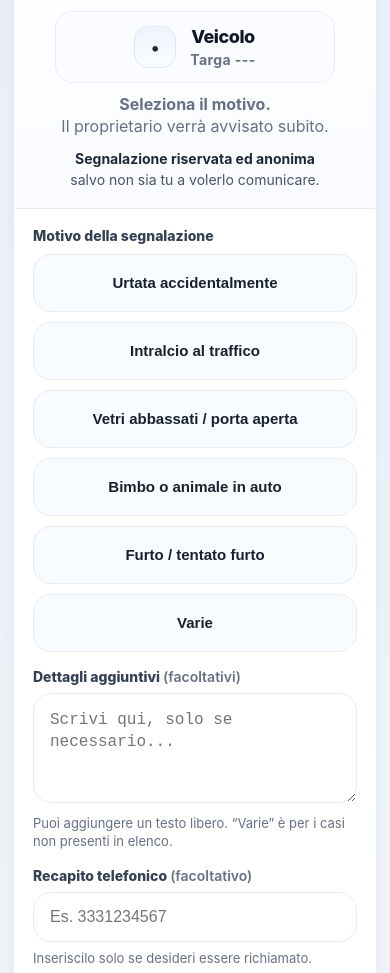
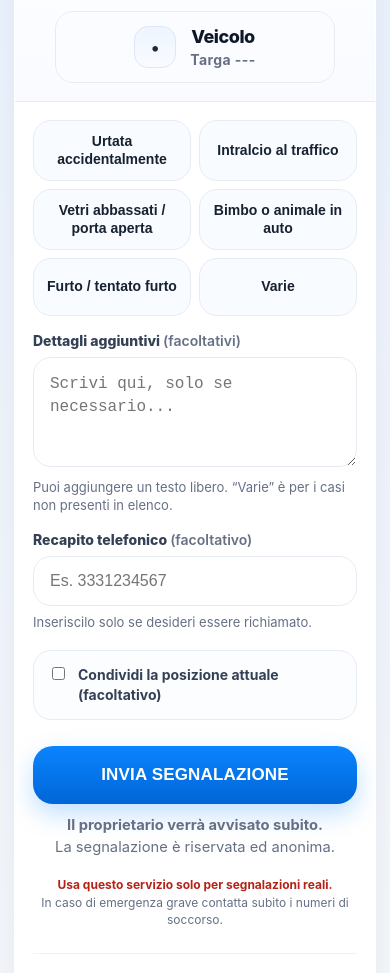
Before and after one commit to vetracon-code/adesivo-auto, a website: page public/contact.html in a window 390 px wide. Shown: the part 126-1099 px from the top of the page. Drawn offline with Linux system fonts and the light colour scheme.

Commit message:
shorten public contact page and raise CTA visibility

```diff
--- a/public/contact.html
+++ b/public/contact.html
@@ -300,8 +300,8 @@
     }
     @media (max-width:560px){
       h1{font-size:30px}
-      .choices{grid-template-columns:1fr}
-      .choice{min-height:58px}
+      .choices{grid-template-columns:1fr 1fr; gap:8px}
+      .choice{min-height:58px; padding:12px 10px; font-size:14px; line-height:1.25}
       .vehicle-name{font-size:18px}
     }
   </style>
@@ -321,13 +321,9 @@
           </div>
         </div>
 
-        <div class="sub"><strong>Seleziona il motivo.</strong><br>Il proprietario verrà avvisato subito.</div>
-        <div class="privacy-hero"><strong>Segnalazione riservata ed anonima</strong><br>salvo non sia tu a volerlo comunicare.</div>
       </div>
 
       <div class="body">
-        <div class="section-title">Motivo della segnalazione</div>
-
         <div class="choices" id="choices">
           <button type="button" class="choice" data-value="Urtata accidentalmente">Urtata accidentalmente</button>
           <button type="button" class="choice" data-value="Intralcio al traffico">Intralcio al traffico</button>
@@ -356,9 +352,11 @@
           <label for="shareLocation">Condividi la posizione attuale <strong>(facoltativo)</strong></label>
         </div>
 
-        <button class="cta" id="sendBtn">INVIA SEGNALAZIONE ORA</button>
-
-
+        <button class="cta" id="sendBtn">INVIA SEGNALAZIONE</button>
+        <div class="micro" style="margin-top:10px;text-align:center;font-size:.92rem;line-height:1.5;">
+          <strong>Il proprietario verrà avvisato subito.</strong><br>
+          La segnalazione è riservata ed anonima.
+        </div>
 
         <div class="msg error" id="errorBox">Seleziona prima uno dei 6 motivi.</div>
         <div class="msg success" id="successBox">Notifica inviata al proprietario.</div>
```
